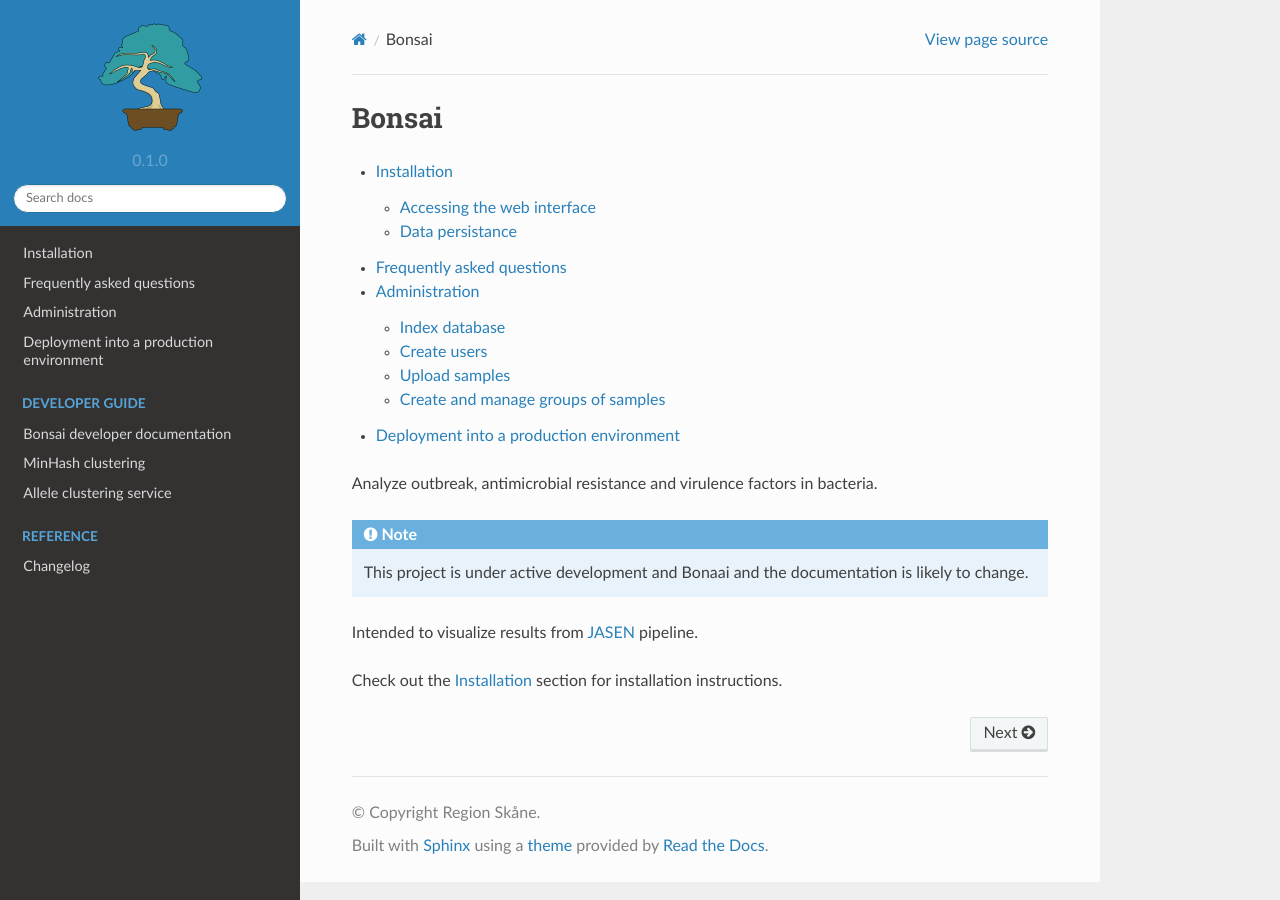
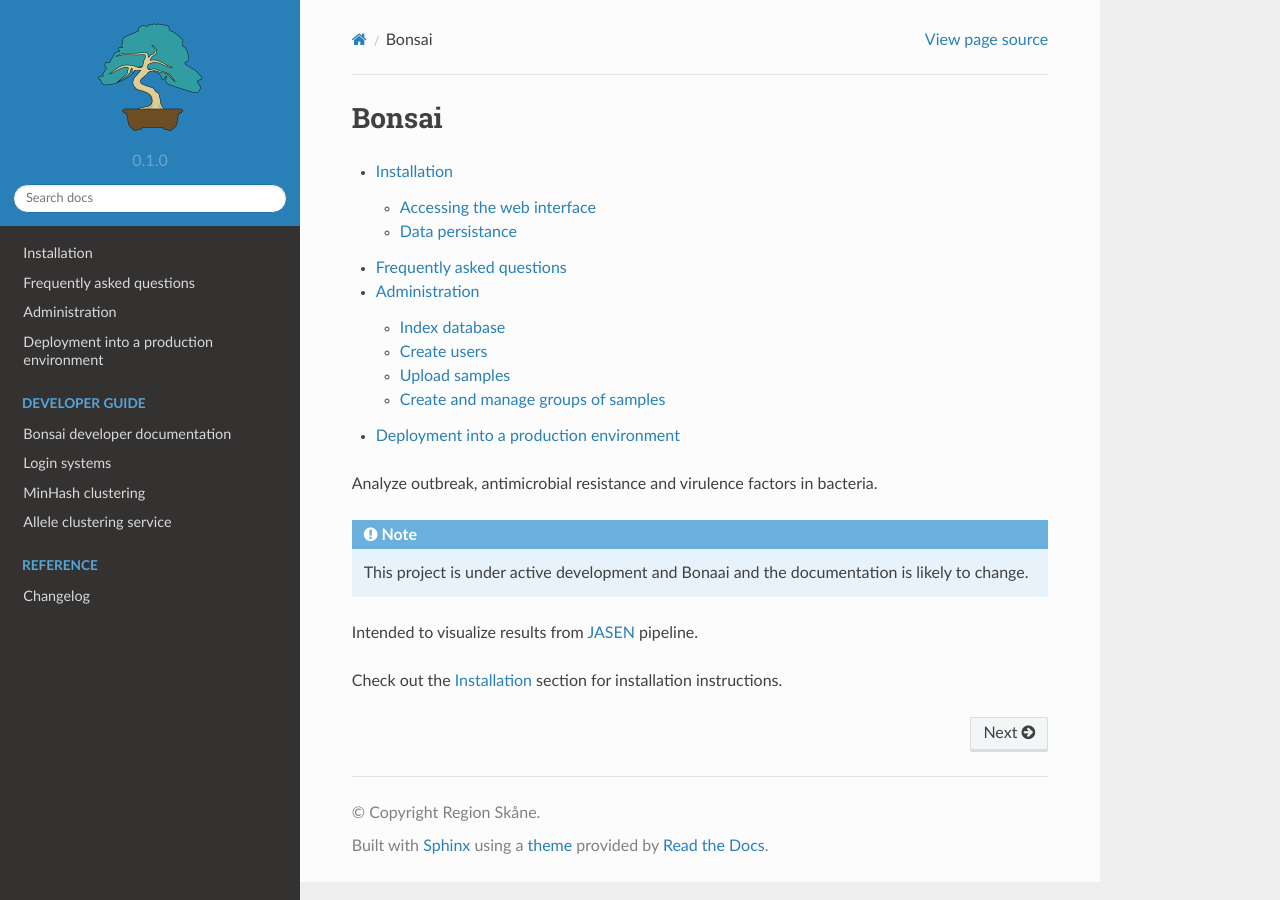
Before and after one commit to Clinical-Genomics-Lund/bonsai, a Sphinx documentation site: the page built from docs/source/index.rst, in a window 1280 px wide. Built offline with Sphinx 7.4.7 and the Read the Docs theme 2.0.0, drawn with Linux system fonts in a browser that asks for light colours.

Commit message:
Updated documentation

```diff
--- a/docs/source/index.rst
+++ b/docs/source/index.rst
@@ -15,6 +15,7 @@
    :caption: Developer guide
 
    /dev/index
+   /dev/login_systems
    /dev/minhash
    /dev/allele_clustering
 
```
